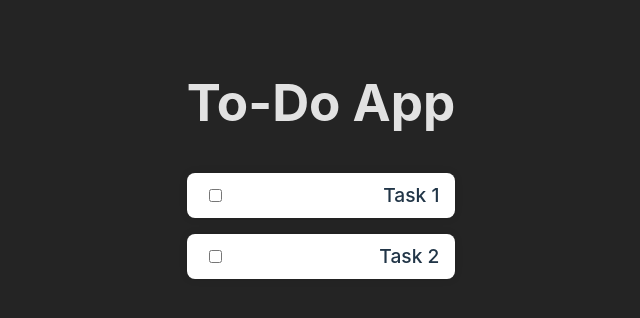
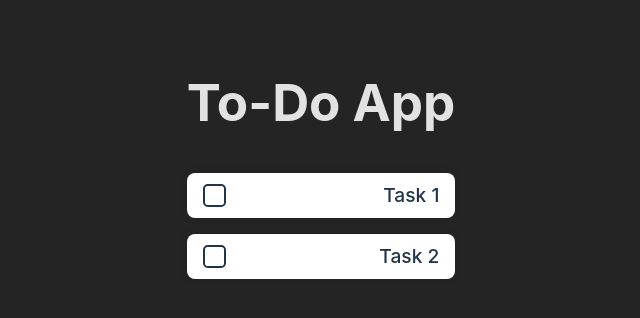
Before and after one commit to CharlyCR3110/To-Do-App, a React (Vite) app: page / in a window 1280 px wide. Shown: the top 318 px of the page, without its empty margins (319-959 px from the left). Built offline with nearby package versions, Linux system fonts and the light colour scheme.

Commit message:
Refactor TaskItem.css for better readability and hover effect

```diff
--- a/src/styles/TaskItem.css
+++ b/src/styles/TaskItem.css
@@ -21,7 +21,6 @@
   color: #213547;
 }
 
-/* checkbox to mark the task as done */
 .item-done-check {
   display: flex;
   justify-content: center;
@@ -31,8 +30,36 @@
   margin-right: 1rem;
   cursor: pointer;
   transition: all 0.3s ease-in-out;
+  position: relative;
 }
 
-.item-done-check:hover {
-    transform: scale(1.1);
+.item-done-check input {
+  opacity: 0;
+  position: absolute;
 }
+
+.item-done-check span {
+  width: 1.2rem;
+  height: 1.2rem;
+  border: 2px solid #213547;
+  border-radius: 0.3rem;
+  display: block;
+  position: relative;
+  cursor: pointer;
+}
+
+.item-done-check span::before {
+  content: '\2713';
+  color: #213547;
+  font-size: 1rem;
+  position: absolute;
+  top: 50%;
+  left: 50%;
+  transform: translate(-50%, -50%);
+  opacity: 0;
+  transition: opacity 0.3s ease-in-out;
+}
+
+.item-done-check input:checked + span::before {
+  opacity: 1;
+}
```
Lines whose indentation alone changed are shown as unchanged.
